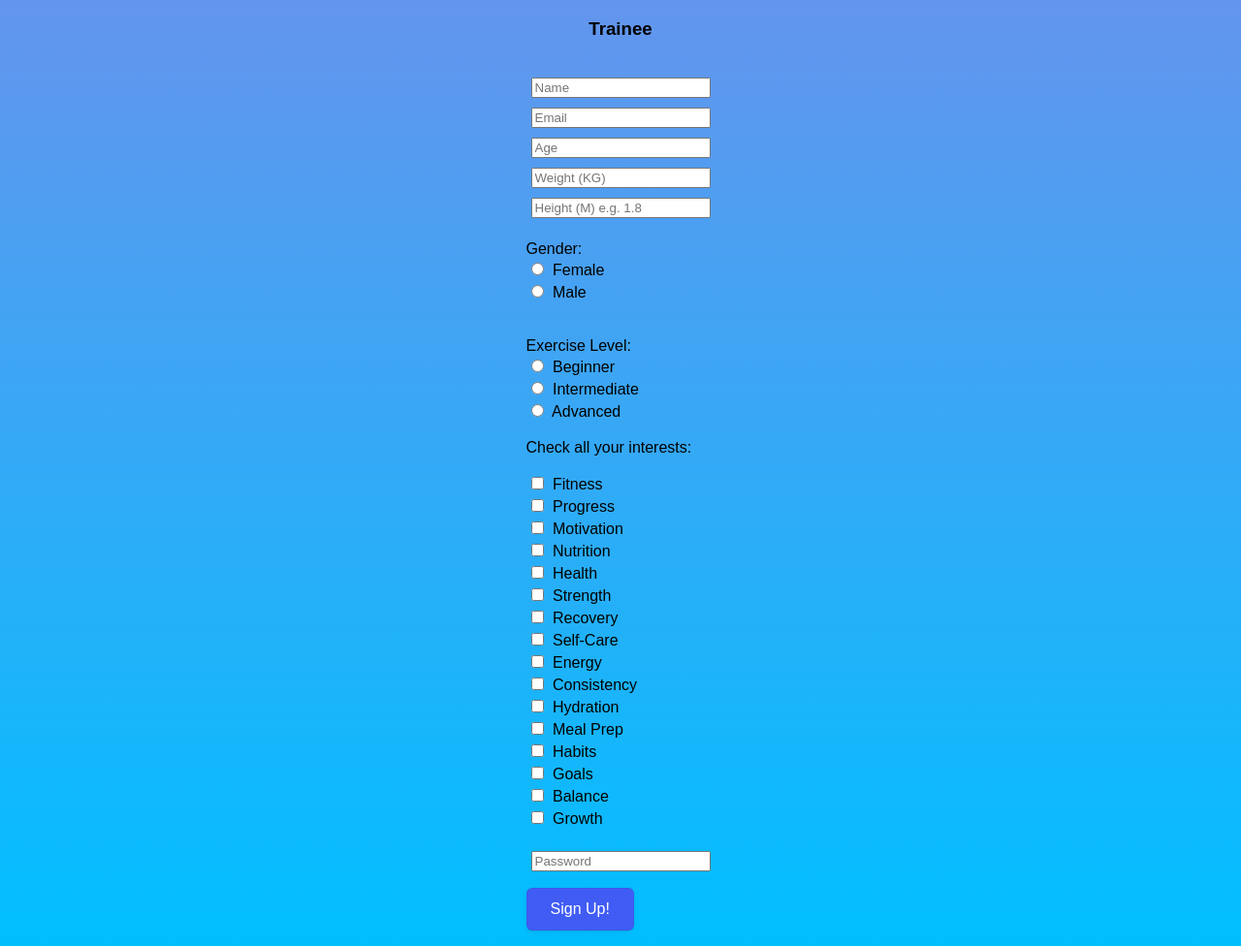
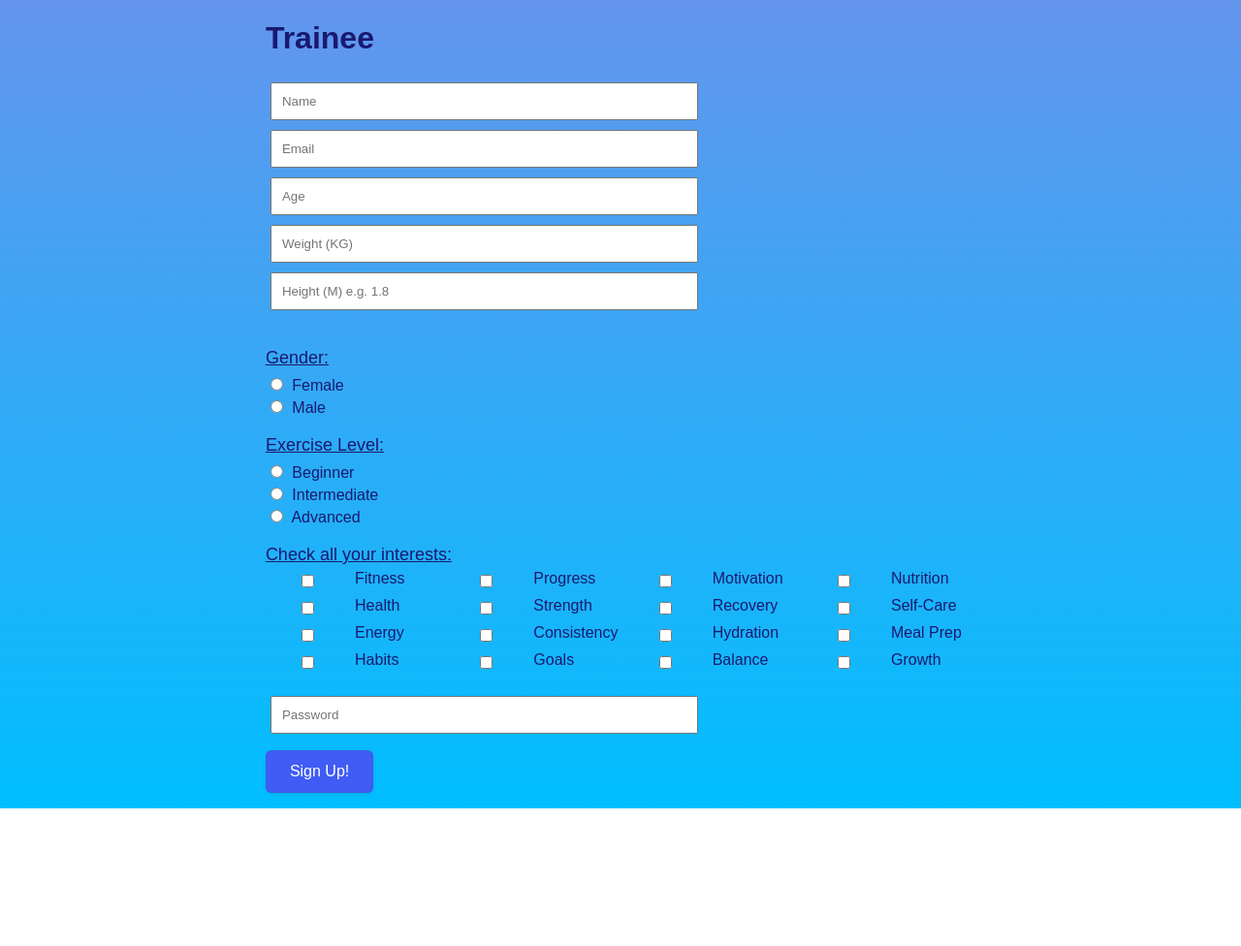
Before and after one commit to Farha-A/FitHub, a Flask app: page /trainee in a window 1280 px wide. Shown: the whole page at 97% size. After the commit the page ends 834 px from the top, so only its background shows below. Run offline with Flask 3, Linux system fonts and the light colour scheme; data comes from the database, SQL or seed files in the repository.

Commit message:
Adjusted traineeSignUp styling

```diff
--- a/static/traineesignup.css
+++ b/static/traineesignup.css
@@ -8,6 +8,7 @@ body {
     flex-direction: column;
     justify-content: stretch;
     align-items: center;
+    color: midnightblue;
 }
 
 button {
@@ -32,3 +33,23 @@ button {
 input {
     margin: 5px;
 }
+
+.checkbox-grid {
+    display: grid;
+    grid-template-columns: repeat(8, 1fr);
+    gap: 5px;
+    margin: 0;
+    justify-content: center;
+}
+
+.title {
+    text-decoration-line: underline;
+    text-decoration-color: midnightblue;
+    text-decoration-style: solid;
+    font-size: large;
+    margin-bottom: 5px;
+}
+
+input {
+    padding: 10px 250px 10px 10px;
+}
--- a/templates/traineeSignUp.html
+++ b/templates/traineeSignUp.html
@@ -6,7 +6,8 @@
     <link rel="stylesheet" href="{{ url_for('static', filename='traineesignup.css') }}">
 </head>
 <body>
-<h3>Trainee</h3>
+<div class="form-container">
+<h1>Trainee</h1>
 <form action="/trainee" method="POST">
     <p>
         <input type="text" id="username" name="username" required placeholder="Name">
@@ -19,32 +20,35 @@
         <br>
         <input type="number" step="0.01" id="height" name="height" required placeholder="Height (M) e.g. 1.8">
         <br><br>
-        Gender: <br>
+        <div class="title">
+        Gender: <br></div>
         <input type="radio" id="Female" name="gender" value="Female">
         <label for="Female">Female</label><br>
         <input type="radio" id="Male" name="gender" value="Male">
         <label for="Male">Male</label><br>
-        <br><br>
-        Exercise Level: <br>
+        <br>
+        <div class="title">
+        Exercise Level: <br></div>
         <input type="radio" id="Beginner" name="exercise" value="Beginner">
         <label for="Beginner">Beginner</label><br>
         <input type="radio" id="Intermediate" name="exercise" value="Intermediate">
         <label for="Intermediate">Intermediate</label><br>
         <input type="radio" id="Advanced" name="exercise" value="Advanced">
         <label for="Advanced">Advanced</label><br>
-        <br>
-        Check all your interests:
-        {% for interest in interests %}
-            <div>
-                <input type="checkbox" id="interest-{{ interest[0] }}" name="interests" value="{{ interest[0] }}">
-                <label for="interest-{{ interest[0] }}">{{ interest[1] }}</label>
-            </div>
-        {% endfor %}
+        <br><div class="title">
+        Check all your interests: <br></div>
+        <div class="checkbox-grid">
+            {% for interest in interests %}
+                    <input type="checkbox" id="interest-{{ interest[0] }}" name="interests" value="{{ interest[0] }}">
+                    <label for="interest-{{ interest[0] }}">{{ interest[1] }}</label>
+            {% endfor %}
+        </div>
     <br>
     <input type="password" id="password" name="password" required placeholder="Password">
     <br>
     <button type="submit">Sign Up!</button>
     </p>
 </form>
+</div>
 </body>
 </html>
```
